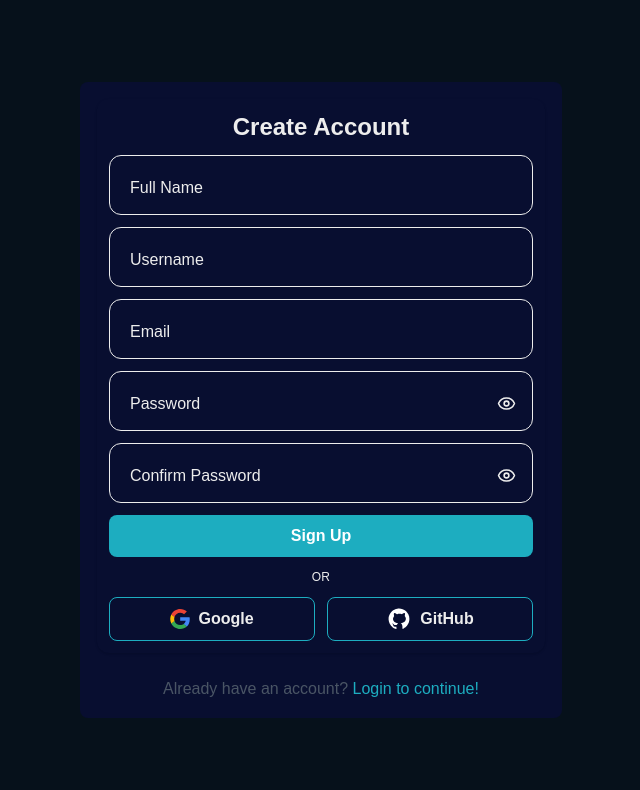
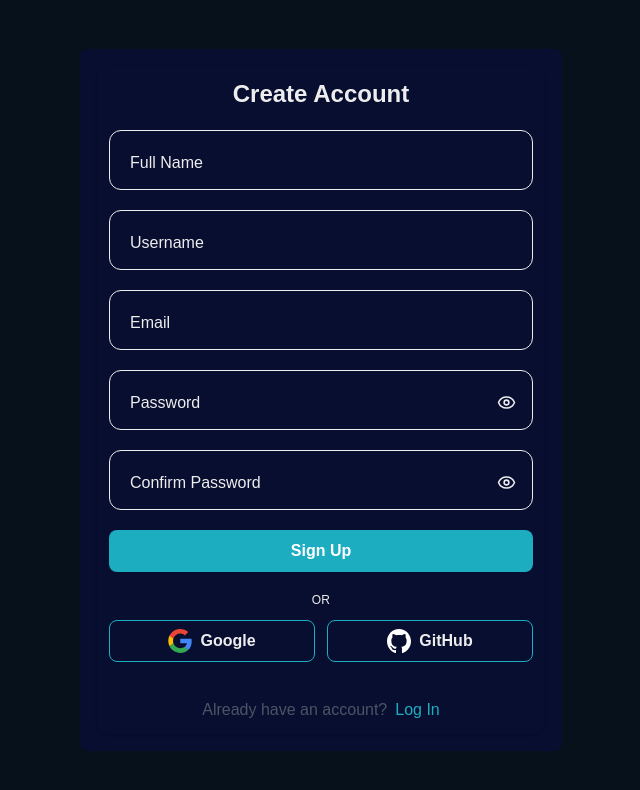
Before and after one commit to Quronest/quronest_frontend, a Next.js app: page /signup in a window 1280 px wide. Shown: the top 790 px of the page, without its empty margins (319-959 px from the left). Built offline with nearby package versions, Linux system fonts and the light colour scheme.

Commit message:
update the auth pages

```diff
--- a/src/app/(auth)/login/page.tsx
+++ b/src/app/(auth)/login/page.tsx
@@ -1,15 +1,10 @@
 import LoginForm from "@/components/modules/auth/LoginForm";
-import Link from "next/link";
+import AuthFormContainer from "@/components/modules/auth/AuthFormContainer";
 
 export default function LoginPage() {
   return (
-    <>
-      {/* Login Form */}
-      <div className="min-h-screen flex flex-col items-center justify-center">
-        {" "}
-        <LoginForm />
-
-      </div>
-    </>
+    <AuthFormContainer>
+      <LoginForm />
+    </AuthFormContainer>
   );
 }
--- a/src/app/(auth)/signup/page.tsx
+++ b/src/app/(auth)/signup/page.tsx
@@ -1,19 +1,11 @@
+import AuthFormContainer from "@/components/modules/auth/AuthFormContainer";
 import SignupForm from "@/components/modules/auth/SignupForm";
-import Link from "next/dist/client/link";
-
-import React from "react";
 
 function page() {
   return (
-    <>
-      {/* Signup Form */}
-      <div className="min-h-screen flex flex-col items-center justify-center">
-        <SignupForm />
-
-      </div>
-
-
-    </>
+    <AuthFormContainer>
+      <SignupForm />
+    </AuthFormContainer>
   );
 }
 
--- a/src/components/icons/GithubIcon.tsx
+++ b/src/components/icons/GithubIcon.tsx
@@ -1,6 +1,6 @@
 import { IconImageType } from "@/types/IconImageType";
 
-export const GithubIcon = ({ size = 26, ...props }: IconImageType) => {
+export const GithubIcon = ({ size = 24, ...props }: IconImageType) => {
   return (
     <img
       src="/github-icon-logo.svg"
--- a/src/components/icons/GoogleIcon.tsx
+++ b/src/components/icons/GoogleIcon.tsx
@@ -1,6 +1,6 @@
 import { IconImageType } from "@/types/IconImageType";
 
-export const GoogleIcon = ({ size = 20, ...props }: IconImageType) => {
+export const GoogleIcon = ({ size = 24, ...props }: IconImageType) => {
   return (
     <img
       src="/google-icon-logo.svg"
--- /dev/null
+++ b/src/components/modules/auth/AuthFormContainer.tsx
@@ -0,0 +1,11 @@
+import React from "react";
+
+function AuthFormContainer({ children }: { children: React.ReactNode }) {
+  return (
+    <div className="min-h-screen flex flex-col items-center justify-center">
+      {children}
+    </div>
+  );
+}
+
+export default AuthFormContainer;
--- /dev/null
+++ b/src/components/modules/auth/FromCard.tsx
@@ -0,0 +1,14 @@
+import { Card } from "@/components/ui/Card";
+import React from "react";
+
+function FromCard({ children }: { children: React.ReactNode }) {
+  return (
+    <Card>
+      <form className="w-full min-w-md mx-auto space-y-5 p-3 rounded-xl shadow flex flex-col">
+        {children}
+      </form>
+    </Card>
+  );
+}
+
+export default FromCard;
--- a/src/components/modules/auth/LoginForm.tsx
+++ b/src/components/modules/auth/LoginForm.tsx
@@ -1,13 +1,13 @@
 "use client";
 
-import React, { useState } from "react";
+import { useState } from "react";
 import Input from "@/components/ui/Input";
 import Button from "@/components/ui/Button";
-import { Card } from "@/components/ui/Card";
 import { GithubIcon } from "@/components/icons/GithubIcon";
 import { GoogleIcon } from "@/components/icons/GoogleIcon";
 import { Separator } from "@/components/ui/Separator";
-import Link from "next/dist/client/link";
+import FromCard from "./FromCard";
+import TextLink from "@/components/ui/TextLink";
 
 function LoginForm() {
   const [form, setForm] = useState({
@@ -23,8 +23,7 @@ function LoginForm() {
   };
 
   return (
-    <Card>
-      <form className="w-full min-w-md mx-auto space-y-5 p-3 rounded-xl shadow flex flex-col">
+    <FromCard>
       <h1 className="text-2xl font-semibold text-center">Log In</h1>
 
       <Input
@@ -42,11 +41,7 @@ function LoginForm() {
       />
 
       {/* Login button */}
-        <Button
-          type="submit"
-          className="w-full justify-center"
-          variant="primary"
-        >
+      <Button type="submit" className="w-full justify-center" variant="primary">
         Log In
       </Button>
 
@@ -75,14 +70,11 @@ function LoginForm() {
           <span className="text-md font-semibold">GitHub</span>
         </Button>
       </div>
-      </form>
-      <p className="text-center mt-6 text-gray-600">
-        Don't have an account?{" "}
-        <Link href={"/signup"} className="text-primary hover:text-primary/50">
-          Sign up
-        </Link>
-      </p>
-    </Card>
+      <div className="text-center mt-4 text-gray-600 flex items-center justify-center gap-2">
+        <p>Don't have an account?</p>
+        <TextLink href="/signup">Sign Up</TextLink>
+      </div>
+    </FromCard>
   );
 }
 
--- a/src/components/modules/auth/SignupForm.tsx
+++ b/src/components/modules/auth/SignupForm.tsx
@@ -1,13 +1,13 @@
 "use client";
 
-import React, { useState } from "react";
+import { useState } from "react";
 import Input from "@/components/ui/Input";
 import Button from "@/components/ui/Button";
-import { Card } from "@/components/ui/Card";
 import { GithubIcon } from "@/components/icons/GithubIcon";
 import { GoogleIcon } from "@/components/icons/GoogleIcon";
 import { Separator } from "@/components/ui/Separator";
-import Link from "next/dist/client/link";
+import FromCard from "./FromCard";
+import TextLink from "@/components/ui/TextLink";
 
 function SignupForm() {
   const [form, setForm] = useState({
@@ -26,8 +26,7 @@ function SignupForm() {
   };
 
   return (
-    <Card>
-      <form className="w-full min-w-md mx-auto space-y-3 p-3 rounded-xl shadow flex flex-col">
+    <FromCard>
       <h1 className="text-2xl font-semibold text-center">Create Account</h1>
 
       {/* Inputs */}
@@ -65,11 +64,7 @@ function SignupForm() {
       />
 
       {/* Signup button */}
-        <Button
-          type="submit"
-          className="w-full justify-center"
-          variant="primary"
-        >
+      <Button type="submit" className="w-full justify-center" variant="primary">
         Sign Up
       </Button>
 
@@ -84,7 +79,7 @@ function SignupForm() {
           variant="outline"
           className="w-full flex items-center justify-center gap-2"
         >
-            <GoogleIcon className="w-5 h-5" />
+          <GoogleIcon />
           <span className="text-md font-semibold">Google</span>
         </Button>
 
@@ -94,19 +89,16 @@ function SignupForm() {
           variant="outline"
           className="w-full flex items-center justify-center gap-2"
         >
-            <GithubIcon className="w-5 h-5 text-white" />
+          <GithubIcon className="text-white" />
           <span className="text-md font-semibold">GitHub</span>
         </Button>
       </div>
-      </form>
 
-      <p className="text-center mt-6 text-gray-600">
-        Already have an account?{" "}
-        <Link href={"/login"} className="text-primary hover:text-primary/50">
-          Login to continue!
-        </Link>
-      </p>
-    </Card>
+      <div className="text-center mt-4 text-gray-600 flex items-center justify-center gap-2">
+        <p>Already have an account?</p>
+        <TextLink href="/login">Log In</TextLink>
+      </div>
+    </FromCard>
   );
 }
 
--- /dev/null
+++ b/src/components/ui/TextLink.tsx
@@ -0,0 +1,23 @@
+import clsx from "clsx";
+import Link from "next/link";
+import React, { ReactNode } from "react";
+
+type TextLinkProps = React.HTMLAttributes<HTMLAnchorElement> & {
+  children: ReactNode;
+  href: string;
+  className?: string;
+};
+
+function TextLink({ children, href, ...props }: TextLinkProps) {
+  return (
+    <Link
+      href={href}
+      className={clsx("text-primary hover:text-primary/50", props.className)}
+      {...props}
+    >
+      {children}
+    </Link>
+  );
+}
+
+export default TextLink;
```
Also changed, not shown: public/github-icon-logo.svg. Lines whose indentation alone changed are shown as unchanged.
